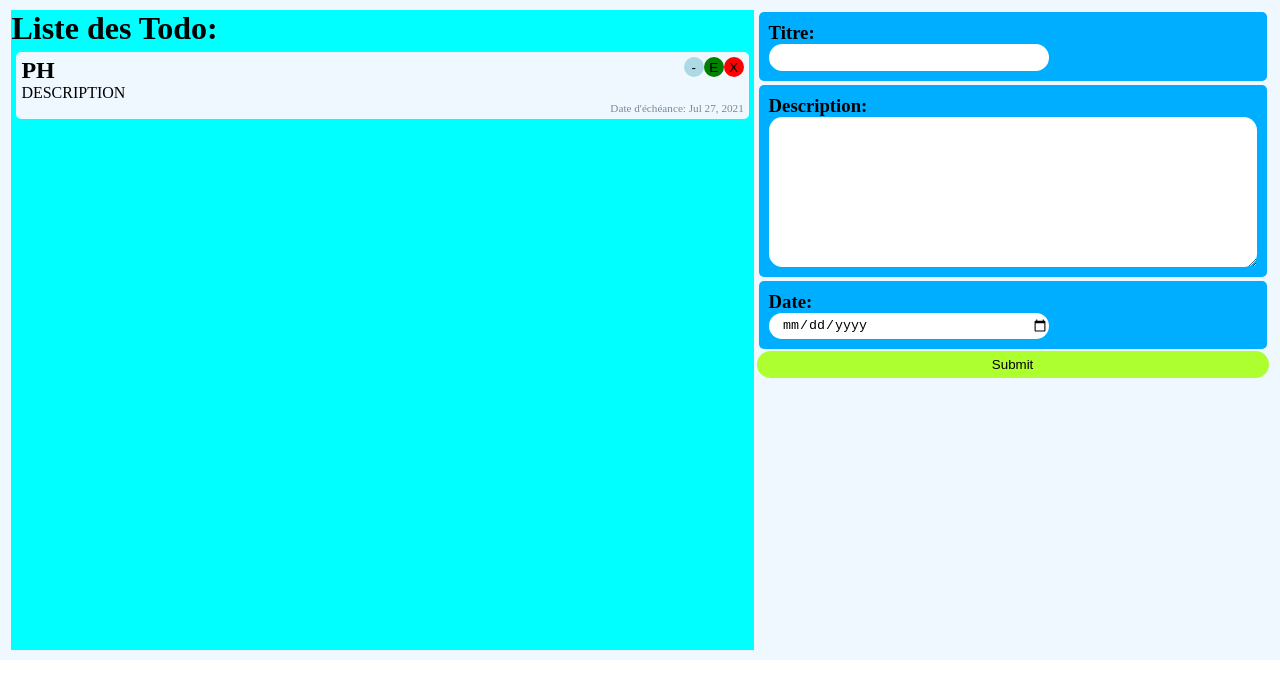
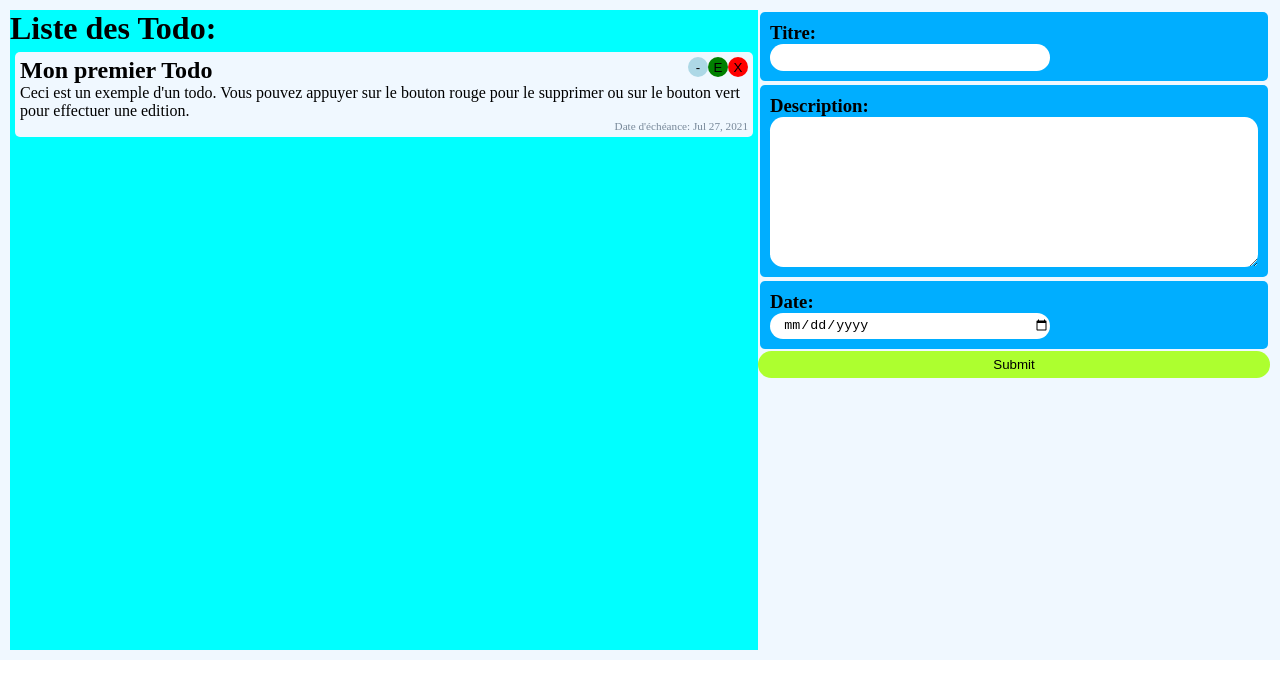
Before and after one commit to kilrasemifir/TodoAngular, an Angular app: page / in a window 1280 px wide. Shown: the top 698 px of the page. Built offline with nearby package versions, Linux system fonts and the light colour scheme.

Commit message:
feat(todo): ajout d'un bouton de modification

```diff
--- a/src/app/app.component.ts
+++ b/src/app/app.component.ts
@@ -8,7 +8,7 @@ import { BasicTodoItem, TodoItem } from './models/todo-item';
   styleUrls: ['./app.component.css']
 })
 export class AppComponent {
-  public todoListe: TodoItem[] = [new BasicTodoItem("PH", "DESCRIPTION")];
+  public todoListe: TodoItem[] = [new BasicTodoItem("Mon premier Todo", "Ceci est un exemple d'un todo. Vous pouvez appuyer sur le bouton rouge pour le supprimer ou sur le bouton vert pour effectuer une edition.")];
   public editItem?: TodoItem = undefined;
   public editItemIndex: number = -1;
 
--- a/src/app/components/todo-formulaire/todo-formulaire.component.ts
+++ b/src/app/components/todo-formulaire/todo-formulaire.component.ts
@@ -1,5 +1,5 @@
 import { Component, EventEmitter, Input, OnChanges, OnInit, Output } from '@angular/core';
-import { FormBuilder, FormControl, FormGroup } from '@angular/forms';
+import { FormBuilder, FormControl, FormGroup, Validators } from '@angular/forms';
 import { TodoItem } from 'src/app/models/todo-item';
 
 @Component({
@@ -20,8 +20,11 @@ export class TodoFormulaireComponent implements OnChanges{
 
   constructor(private formBuilder: FormBuilder){
     this.todoForm = formBuilder.group({
-      titre: new FormControl(""),
-      description: new FormControl(""),
+      titre: new FormControl("", Validators.compose([
+        Validators.required,
+        Validators.minLength(10),
+        Validators.maxLength(30)])),
+      description: new FormControl("", Validators.required),
       date: new FormControl(Date.now())
     });
   }
@@ -33,8 +36,15 @@ export class TodoFormulaireComponent implements OnChanges{
   }
 
   onSubmit(){
-    this.onFinish.emit(this.todoForm.value);
-    this.todoForm.reset();
+    if (this.todoForm.valid){
+      this.onFinish.emit(this.todoForm.value);
+      this.todoForm.reset();
+    } else {
+      if (this.todoForm.get("titre")?.errors)
+        alert(JSON.stringify(this.todoForm.get("titre")?.errors))
+      else if (this.todoForm.get("description")?.errors)
+        alert(JSON.stringify(this.todoForm.get("description")?.errors))
+    }
   }
 
 }
```
